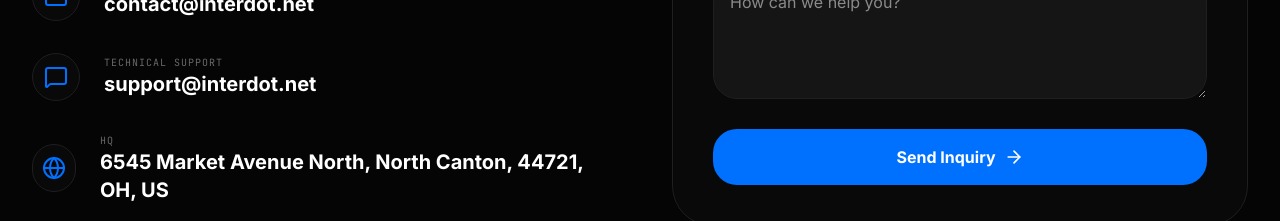
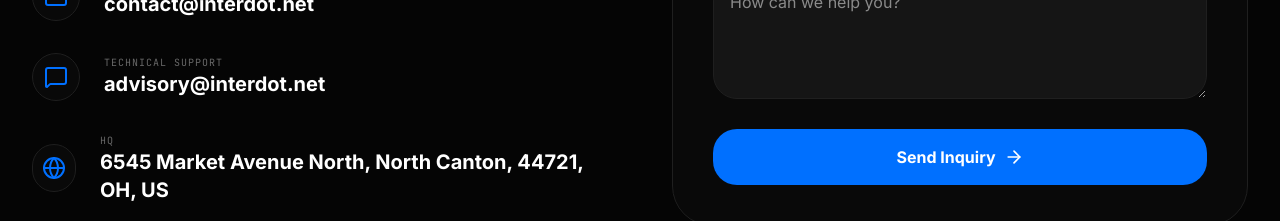
Before and after one commit to 0x01010l/Interd, a React (Vite) app: page /contact in a window 1280 px wide. Shown: the part 444-665 px from the top of the page. Built offline with nearby package versions, Linux system fonts and the light colour scheme.

Commit message:
Update technical support email address

```diff
--- a/src/pages/Contact.tsx
+++ b/src/pages/Contact.tsx
@@ -31,7 +31,7 @@ export default function Contact() {
                   </div>
                   <div>
                     <div className="mono-label">Technical Support</div>
-                    <div className="text-xl font-bold">support@interdot.net</div>
+                    <div className="text-xl font-bold">advisory@interdot.net</div>
                   </div>
                 </div>
                 <div className="flex items-center space-x-6">
```
